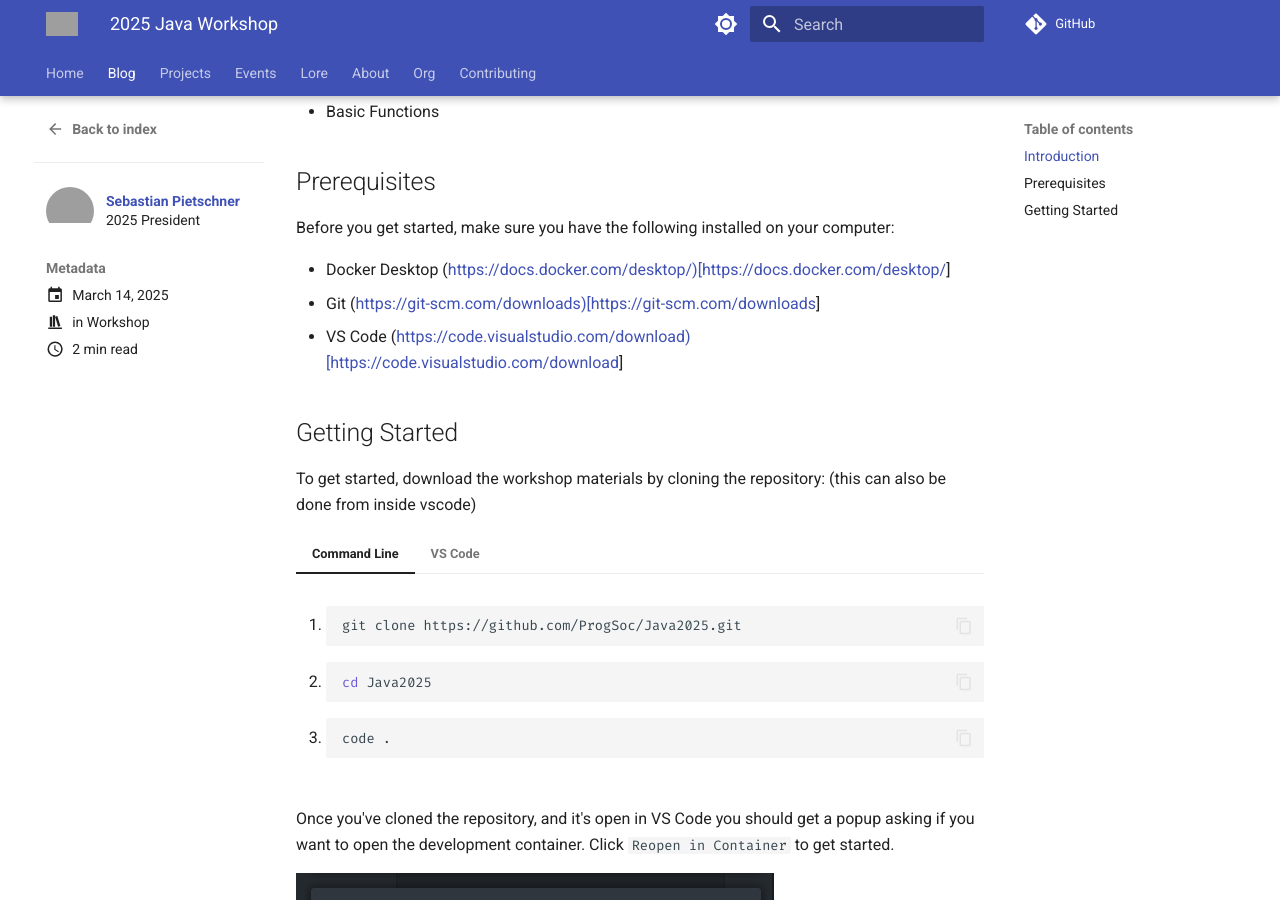
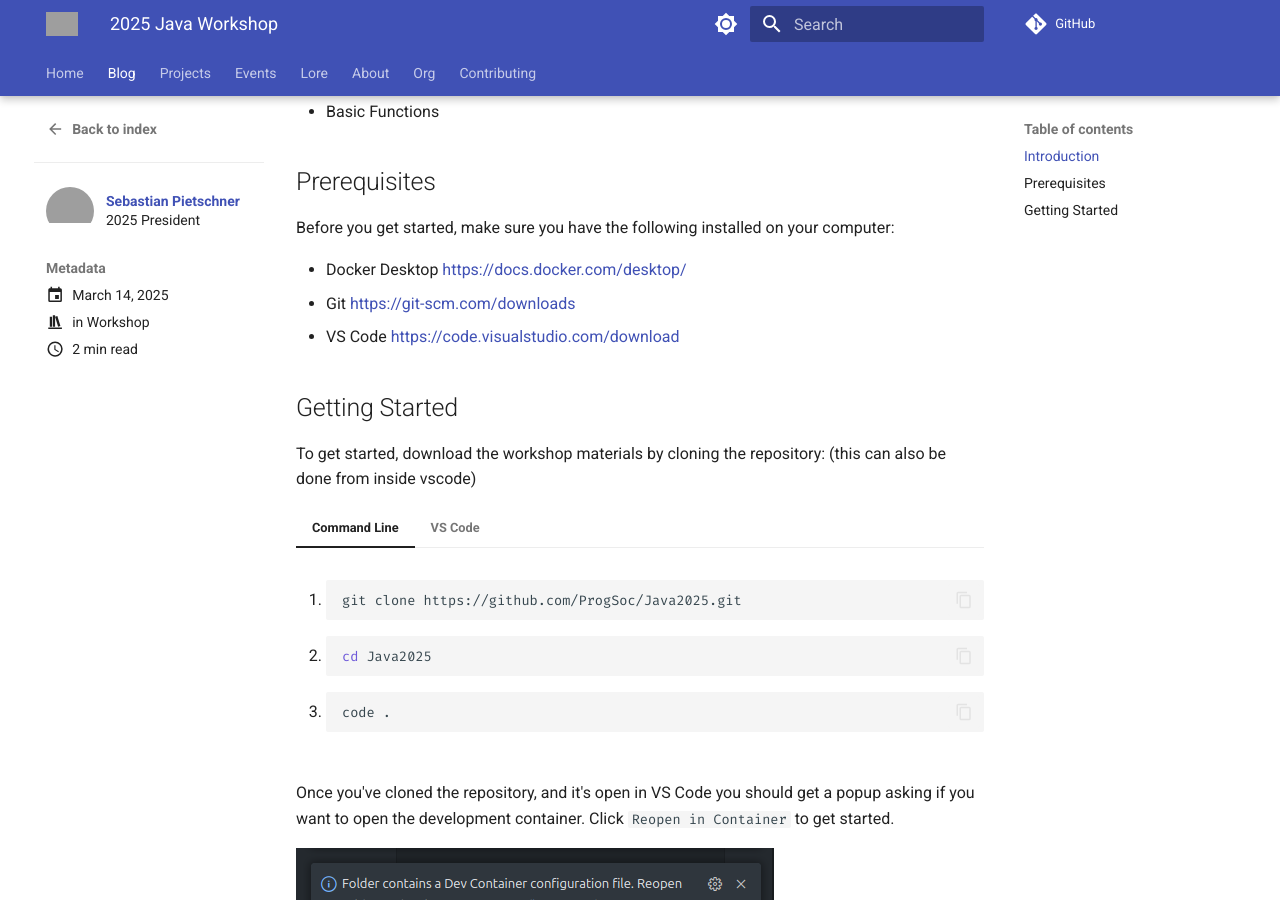
Before and after one commit to ProgSoc/Docs, an MkDocs documentation site: the page built from docs/blog/posts/20245-03-13-2025-java-workshop.md, in a window 1280 px wide and 900 px high, scrolled down 415 px. Built offline with MkDocs 1.6.1 and Material for MkDocs 9.7.7, drawn with Linux system fonts in a browser that asks for light colours; plug-ins that fetch from the network failed and are left out; comment, search, counter and statistics services are not loaded; grey boxes are pictures that could not be loaded.

Commit message:
fix links

```diff
--- a/docs/blog/posts/20245-03-13-2025-java-workshop.md
+++ b/docs/blog/posts/20245-03-13-2025-java-workshop.md
@@ -31,9 +31,9 @@
 
 Before you get started, make sure you have the following installed on your computer:
 
-* Docker Desktop (https://docs.docker.com/desktop/)[https://docs.docker.com/desktop/]
-* Git (https://git-scm.com/downloads)[https://git-scm.com/downloads]
-* VS Code (https://code.visualstudio.com/download)[https://code.visualstudio.com/download]
+* Docker Desktop [https://docs.docker.com/desktop/](https://docs.docker.com/desktop/)
+* Git [https://git-scm.com/downloads](https://git-scm.com/downloads)
+* VS Code [https://code.visualstudio.com/download](https://code.visualstudio.com/download)
 
 ## Getting Started
 
```
